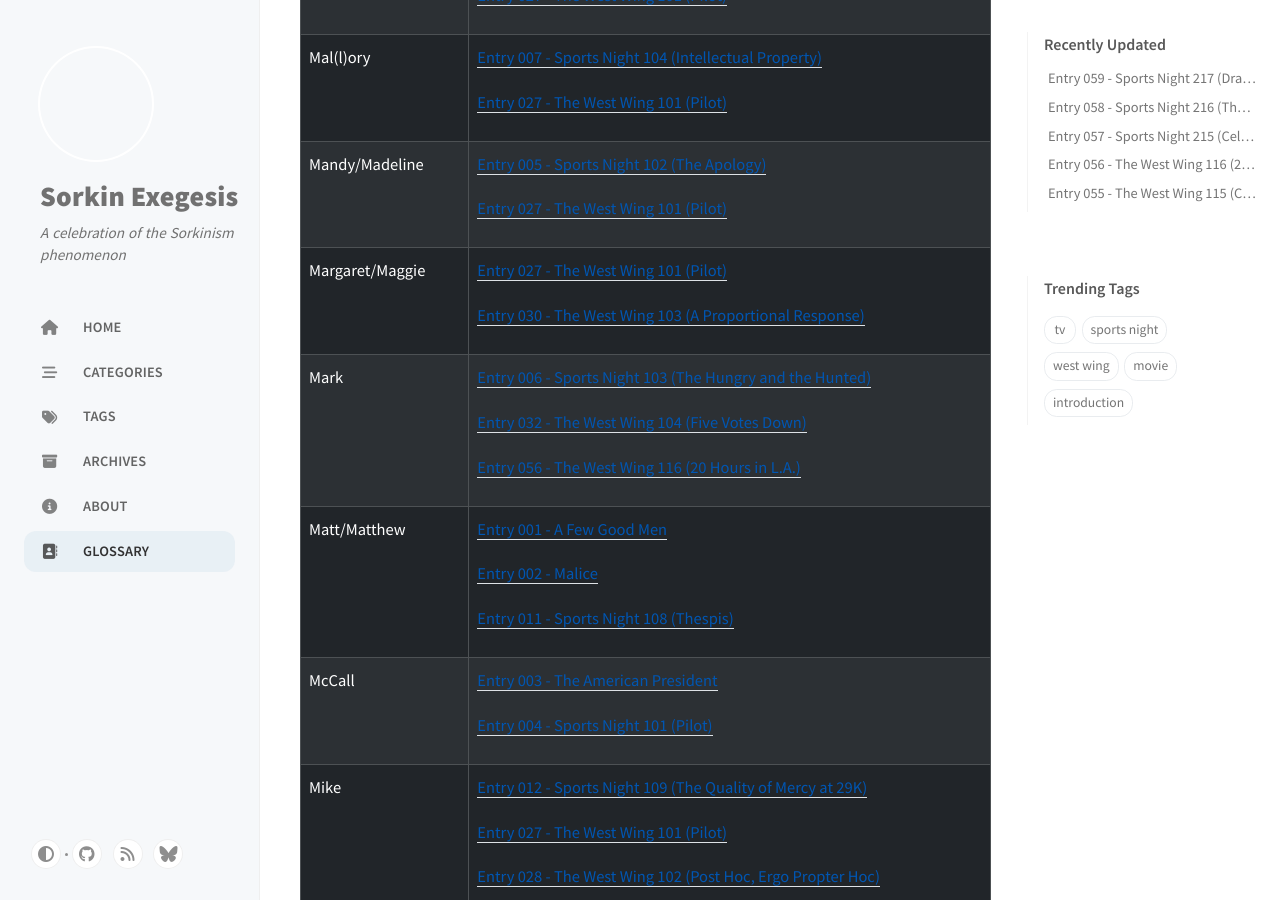
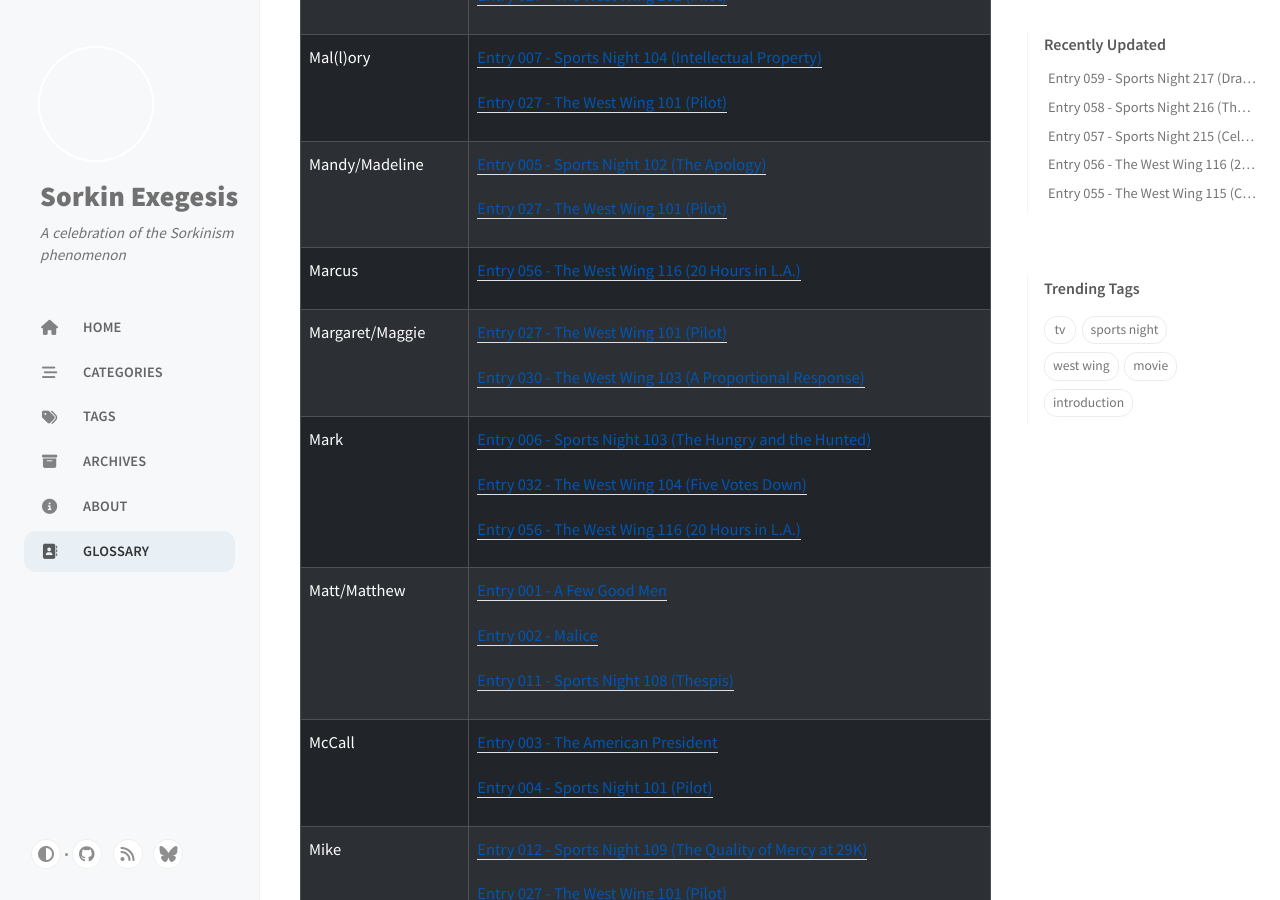
Before and after one commit to sykesjd/sorkin-exegesis, a Jekyll site: the page built from _tabs/glossary.md, in a window 1280 px wide and 900 px high, scrolled down 36636 px. Built offline with Jekyll 4.4.1, drawn with Linux system fonts in a browser that asks for light colours; cached includes are drawn as plain includes; comment, search, counter and statistics services are not loaded.

Commit message:
He's not the only president...

```diff
--- a/_posts/2026-09-18-west-wing-116.md
+++ b/_posts/2026-09-18-west-wing-116.md
@@ -143,6 +143,8 @@
 
 ### RETURNING Sorkin Name: Ted
 <sup>Previous instance: _Sports Night_ 102; _The West Wing_ 104</sup>
+
+### NEW Sorkin Name: Marcus
 
 > JOSH: I just have a feeling Ted Marcus might care.
 >
```
